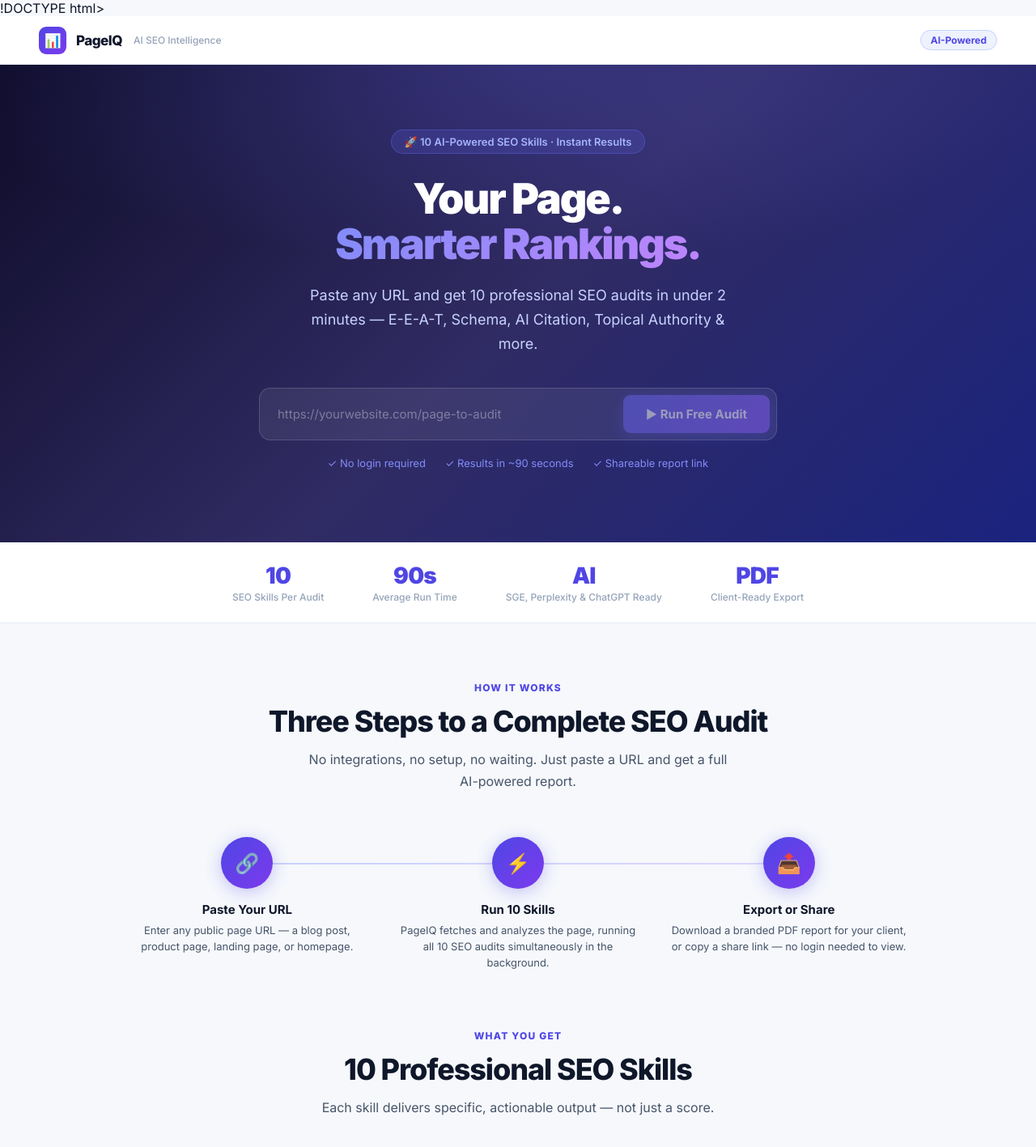
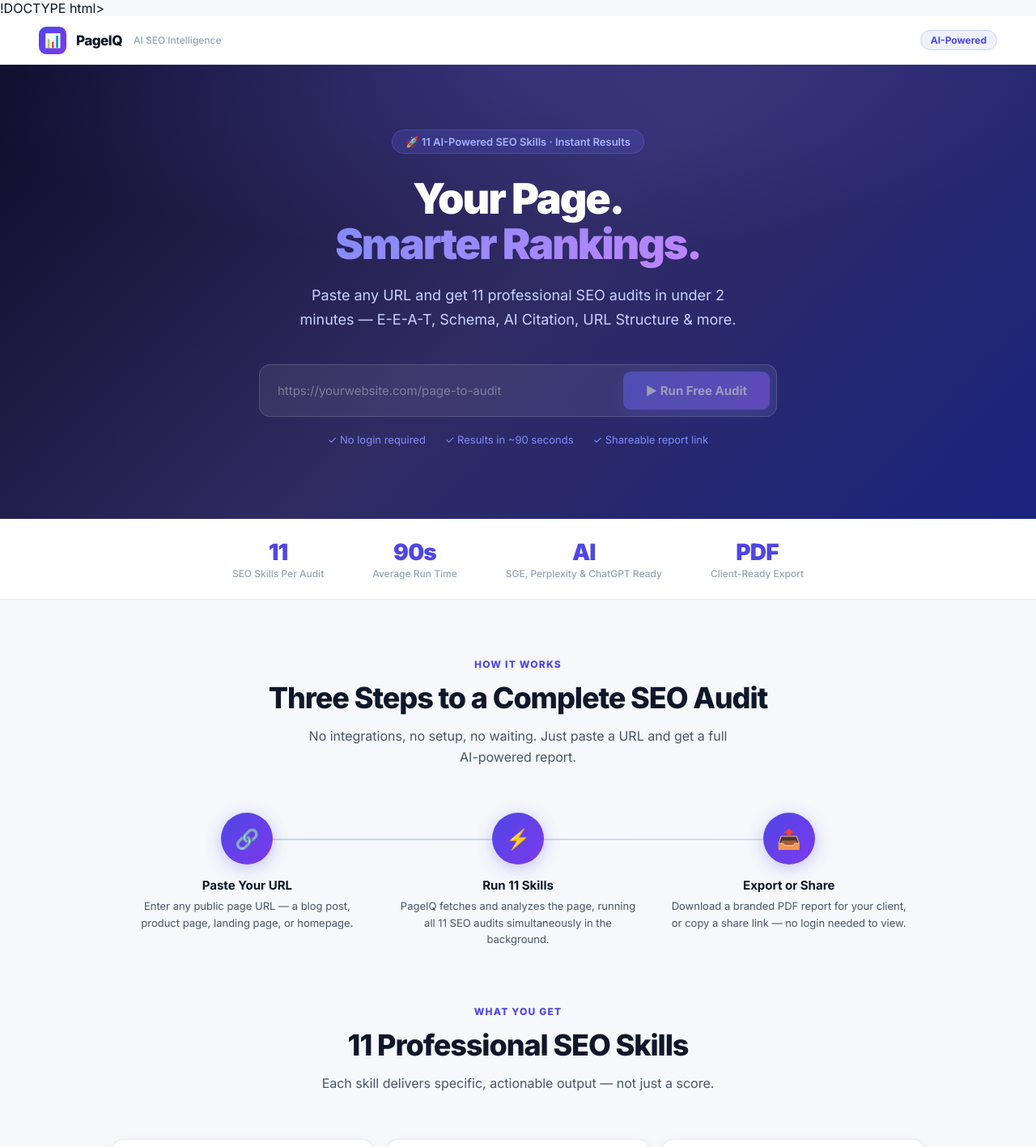
Before and after one commit to jaybinary/ai-seo-tool, a React (Vite) app: page / in a window 1280 px wide. Shown: the top 1417 px of the page at 81% size. Built offline with nearby package versions, Linux system fonts and the light colour scheme.

Commit message:
Update App.jsx

```diff
--- a/src/App.jsx
+++ b/src/App.jsx
@@ -421,13 +421,13 @@ function buildReportHTML(analysisUrl, skillStates) {
   <div style="max-width:860px;margin:0 auto">
     <div style="display:flex;align-items:center;gap:14px;margin-bottom:22px">
       <div style="width:48px;height:48px;background:linear-gradient(135deg,#6366f1,#8b5cf6);border-radius:12px;display:flex;align-items:center;justify-content:center;font-size:24px">📊</div>
-      <div><h1 style="font-size:24px;font-weight:800;margin:0;letter-spacing:-.02em">PageIQ — SEO Report</h1><p style="color:#a5b4fc;font-size:13px;margin:3px 0 0">10-Skill AI SEO Analysis</p></div>
+      <div><h1 style="font-size:24px;font-weight:800;margin:0;letter-spacing:-.02em">PageIQ — SEO Report</h1><p style="color:#a5b4fc;font-size:13px;margin:3px 0 0">11-Skill AI SEO Analysis</p></div>
       ${avg!=null?`<div style="margin-left:auto;text-align:center"><div style="font-size:44px;font-weight:800;color:${avgColor};line-height:1">${avg}</div><div style="font-size:10px;color:#a5b4fc;text-transform:uppercase;letter-spacing:.06em;margin-top:2px">Avg Score</div></div>`:''}
     </div>
     <div style="background:rgba(255,255,255,.08);border-radius:10px;padding:14px 18px;display:flex;gap:28px;flex-wrap:wrap">
       <div><div style="font-size:10px;color:#a5b4fc;text-transform:uppercase;letter-spacing:.06em;font-weight:600">Page Analyzed</div><div style="font-size:13px;color:#e0e7ff;margin-top:3px;word-break:break-all">${analysisUrl}</div></div>
       <div><div style="font-size:10px;color:#a5b4fc;text-transform:uppercase;letter-spacing:.06em;font-weight:600">Report Date</div><div style="font-size:13px;color:#e0e7ff;margin-top:3px">${date}</div></div>
-      <div><div style="font-size:10px;color:#a5b4fc;text-transform:uppercase;letter-spacing:.06em;font-weight:600">Skills Complete</div><div style="font-size:13px;color:#e0e7ff;margin-top:3px">${done.length}/10</div></div>
+      <div><div style="font-size:10px;color:#a5b4fc;text-transform:uppercase;letter-spacing:.06em;font-weight:600">Skills Complete</div><div style="font-size:13px;color:#e0e7ff;margin-top:3px">${done.length}/11</div></div>
     </div>
   </div>
 </div>
@@ -586,9 +586,9 @@ export default function App() {
         {/* Hero */}
         <div className="hero-landing">
           <div className="hero-landing-inner">
-            <div className="hero-badge">🚀 10 AI-Powered SEO Skills · Instant Results</div>
+            <div className="hero-badge">🚀 11 AI-Powered SEO Skills · Instant Results</div>
             <h1>Your Page.<br/><span>Smarter Rankings.</span></h1>
-            <p>Paste any URL and get 10 professional SEO audits in under 2 minutes — E-E-A-T, Schema, AI Citation, Topical Authority & more.</p>
+            <p>Paste any URL and get 11 professional SEO audits in under 2 minutes — E-E-A-T, Schema, AI Citation, URL Structure & more.</p>
             <div className="hero-url-box">
               <input
                 type="url"
@@ -611,7 +611,7 @@ export default function App() {
 
         {/* Stats */}
         <div className="stats-strip">
-          <div className="stat"><div className="stat-val">10</div><div className="stat-lbl">SEO Skills Per Audit</div></div>
+          <div className="stat"><div className="stat-val">11</div><div className="stat-lbl">SEO Skills Per Audit</div></div>
           <div className="stat"><div className="stat-val">90s</div><div className="stat-lbl">Average Run Time</div></div>
           <div className="stat"><div className="stat-val">AI</div><div className="stat-lbl">SGE, Perplexity & ChatGPT Ready</div></div>
           <div className="stat"><div className="stat-val">PDF</div><div className="stat-lbl">Client-Ready Export</div></div>
@@ -630,8 +630,8 @@ export default function App() {
             </div>
             <div className="step-item">
               <div className="step-circle">⚡</div>
-              <h3>Run 10 Skills</h3>
-              <p>PageIQ fetches and analyzes the page, running all 10 SEO audits simultaneously in the background.</p>
+              <h3>Run 11 Skills</h3>
+              <p>PageIQ fetches and analyzes the page, running all 11 SEO audits simultaneously in the background.</p>
             </div>
             <div className="step-item">
               <div className="step-circle">📤</div>
@@ -644,7 +644,7 @@ export default function App() {
         {/* 10 Skills */}
         <div className="skills-features">
           <div className="section-label">What you get</div>
-          <div className="section-title" style={{marginBottom:12}}>10 Professional SEO Skills</div>
+          <div className="section-title" style={{marginBottom:12}}>11 Professional SEO Skills</div>
           <div className="section-sub">Each skill delivers specific, actionable output — not just a score.</div>
           <div className="skills-feat-grid">
             {SKILLS.map(skill => (
@@ -680,7 +680,7 @@ export default function App() {
         {/* CTA */}
         <div className="cta-section">
           <h2>Ready to audit your first page?</h2>
-          <p>It's free to use. Paste any URL and get your full 10-skill SEO report in under 2 minutes.</p>
+          <p>It's free to use. Paste any URL and get your full 11-skill SEO report in under 2 minutes.</p>
           <div className="hero-url-box" style={{maxWidth:'560px',margin:'0 auto 16px'}}>
             <input
               type="url"
@@ -713,7 +713,7 @@ export default function App() {
       <div className="analyzer-hero">
         <div className="analyzer-hero-inner">
           <h2>SEO Audit — {analysisUrl || 'Ready'}</h2>
-          <p>{isRunningAll ? `Running skill ${progress.done + 1} of ${progress.total}…` : `${completedCount} of 10 skills complete`}</p>
+          <p>{isRunningAll ? `Running skill ${progress.done + 1} of ${progress.total}…` : `${completedCount} of 11 skills complete`}</p>
           <div className="url-row">
             <input
               className="url-input"
@@ -740,7 +740,7 @@ export default function App() {
       {/* Export bar */}
       {hasResults && (
         <div className="export-bar">
-          <span className="export-label">✅ {completedCount}/10 skills complete</span>
+          <span className="export-label">✅ {completedCount}/11 skills complete</span>
           {shareCopied
             ? <span className="copied-badge">✓ Link copied!</span>
             : <button className="btn-export" onClick={copyShareLink}>🔗 Copy Share Link</button>
```
